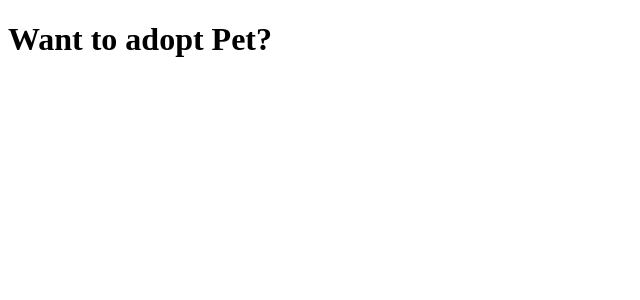
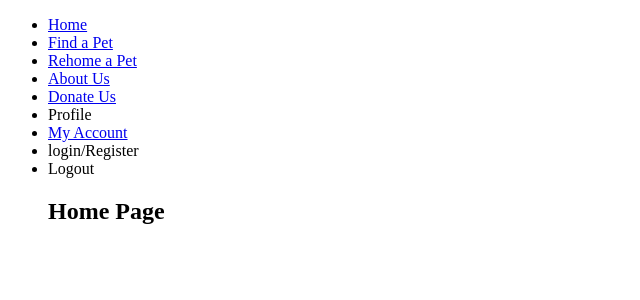
Before and after one commit to Prathamesh5500/Pet_Adoption_Platform, a Django app: page / in a window 1280 px wide. Shown: the top 300 px of the page, without its empty margins (0-640 px from the left). Run offline with Django 5.2, Linux system fonts and the light colour scheme.

Commit message:
first commit

```diff
--- a/adoption/urls.py
+++ b/adoption/urls.py
@@ -3,5 +3,10 @@ from django.urls import path
 from adoption import views
 
 urlpatterns = [
-    path('',views.landing_page,name="langing_page")
+    path('',views.HomePage,name='home'),
+    path('find_a_pet/', views.FindPet, name='find_a_pet'),
+    path('rehome_a_pet/', views.RehomePet, name='rehome_a_pet'),
+    path('about/', views.About, name='about_us'),
+    path('donate/', views.Donate, name='donate_us'),
+    path('my_account/', views.MyAccount, name='my_account'),
 ]
--- a/adoption/views.py
+++ b/adoption/views.py
@@ -1,5 +1,20 @@
 from django.shortcuts import render,HttpResponse,redirect
 
 # Create your views here.
-def landing_page(request):
-    return render(request,'index.html')
+def HomePage(request):
+    return render(request,'home.html')
+
+def FindPet(request):
+    return render(request,'find_a_pet.html')
+
+def RehomePet(request):
+    return render(request,'rehome_a_pet.html')
+
+def About(request):
+    return render(request,'about_us.html')
+
+def Donate(request):
+    return render(request,'donate_us.html')
+
+def MyAccount(request):
+    return render(request,'my_account.html')
--- /dev/null
+++ b/static/css/style.css
@@ -0,0 +1,4 @@
+*{
+    margin: 0px;
+    padding: 0px;
+}
--- /dev/null
+++ b/templates/about_us.html
@@ -0,0 +1,4 @@
+{% extends "index.html" %}
+{% block start %}
+<h1>About us</h1>
+{% endblock %}
--- /dev/null
+++ b/templates/donate_us.html
@@ -0,0 +1,4 @@
+{% extends "index.html" %}
+{% block start %}
+<h1>Donate us</h1>
+{% endblock %}
--- /dev/null
+++ b/templates/find_a_pet.html
@@ -0,0 +1,4 @@
+{% extends "index.html" %}
+{% block start %}
+<h1>Find a Pet</h1>
+{% endblock %}
--- /dev/null
+++ b/templates/home.html
@@ -0,0 +1,4 @@
+{% extends "index.html" %}
+{% block start %}
+<h1>Home Page</h1>
+{% endblock %}
--- a/templates/index.html
+++ b/templates/index.html
@@ -1,11 +1,25 @@
 <!DOCTYPE html>
 <html lang="en">
 <head>
-    <meta charset="UTF-8">
-    <meta name="viewport" content="width=device-width, initial-scale=1.0">
-    <title>Pet adoption</title>
+  <meta charset="UTF-8">
+  <meta name="viewport" content="width=device-width, initial-scale=1.0">
+  <title>Adopt Pet</title>
 </head>
 <body>
-    <h1>Want to adopt Pet?</h1>
+  <nav>
+    <ul>
+      <li><a href="{% url 'home' %}" >Home</a></li>
+      <li><a href="{% url 'find_a_pet' %}" >Find a Pet</a></li>
+      <li><a href="{% url 'rehome_a_pet' %}" >Rehome a Pet</a></li>
+      <li><a href="{% url 'about_us' %}" >About Us</a></li>
+      <li><a href="{% url 'donate_us' %}" >Donate Us</a></li>
+      <li>Profile</li>
+      <li><a href="{% url 'my_account' %}" >My Account</a></li>
+      <li>login/Register</li>
+      <li>Logout</li>
+      {% block start %}
+      {% endblock %}
+    </ul>
+  </nav>
 </body>
 </html>
--- /dev/null
+++ b/templates/my_account.html
@@ -0,0 +1,4 @@
+{% extends "index.html" %}
+{% block start %}
+<h1>My account</h1>
+{% endblock %}
--- /dev/null
+++ b/templates/rehome_a_pet.html
@@ -0,0 +1,4 @@
+{% extends "index.html" %}
+{% block start %}
+<h1>rehome a pet</h1>
+{% endblock %}
```
Also changed, not shown: static/js/script.js (added).
